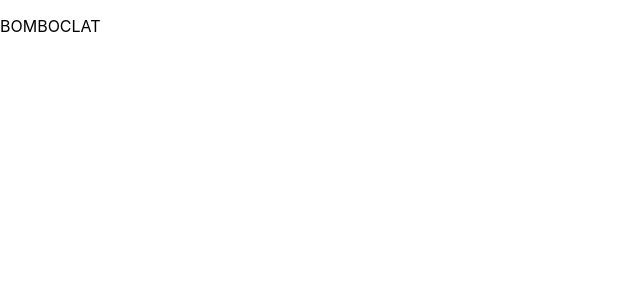
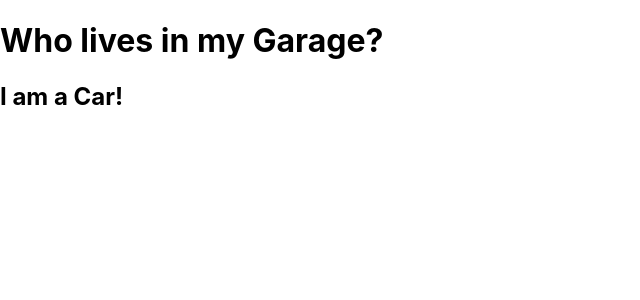
Before and after one commit to Yul-Leonardo/Website, a React (Create React App) app in the folder ylrg/: page / in a window 1280 px wide. Shown: the top 300 px of the page, without its empty margins (0-640 px from the left). Built offline with nearby package versions, Linux system fonts and the light colour scheme.

Commit message:
Update App.js

```diff
--- a/ylrg/src/App.js
+++ b/ylrg/src/App.js
@@ -1,10 +1,60 @@
+import React from 'react';
+import ReactDOM from 'react-dom/client';
+
 import './App.css';
 
 function App() {
 
-  return (
-    <p>BOMBOCLAT</p>
-  );
+    //const myElement = <h1>React is {5+5} times better with JSX </h1>;
+
+    //const myElement = (
+      //<ul>
+        //<li>Apples</li>
+        //<li>Banana</li>
+        //<li>Pears</li>
+      //</ul>
+    //)
+
+    //const myElement = <input type="text" />;
+
+    //const myElement = <h1 className='myclass'>Hello World</h1>
+
+    //const x = 10;
+    //let text = "Goodbye";
+    //if (x < 10) {
+      //text = "Hello"
+    //}
+
+    //const myElement = <h1>{text}</h1>
+
+    //const x = 10;
+
+    //const myElement = <h1>{(x) < 10 ? "Hello" : "Goodbye"}</h1>;
+
+    //const root = ReactDOM.createRoot(document.getElementById('root'));
+    //root.render(myElement);
+
+    //class Car extends React.Component{
+      //render() {
+        //return <h2>Hi, I am a Car!</h2>
+      //}
+    //}
+
+    function Car(props) {
+      return <h2> I am a {props.color} Car! </h2>;
+    }
+
+    function Garage() {
+      return (
+        <>
+          <h1>Who lives in my Garage?</h1>
+          <Car />
+        </>
+      )
+    }
+
+    const root = ReactDOM.createRoot(document.getElementById('root'));
+    root.render(<Garage />);
 }
 
 export default App;
```
